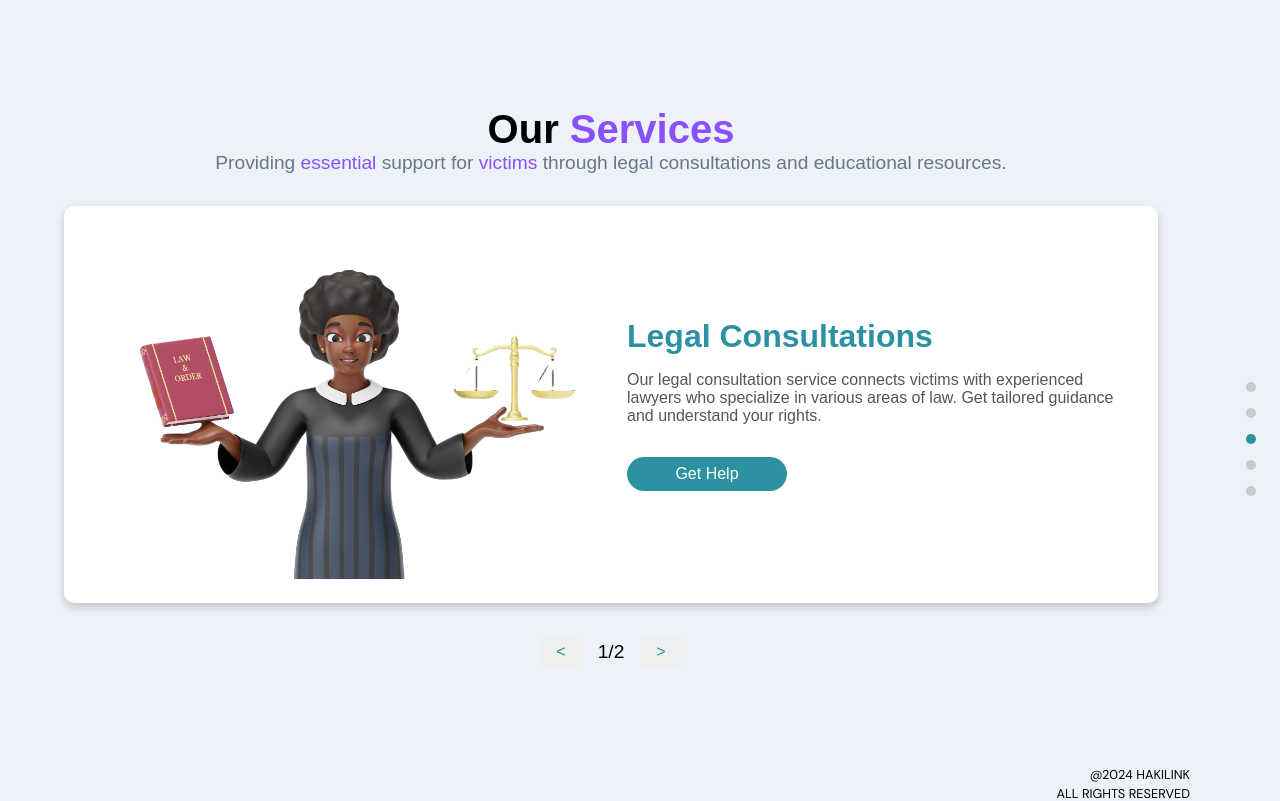
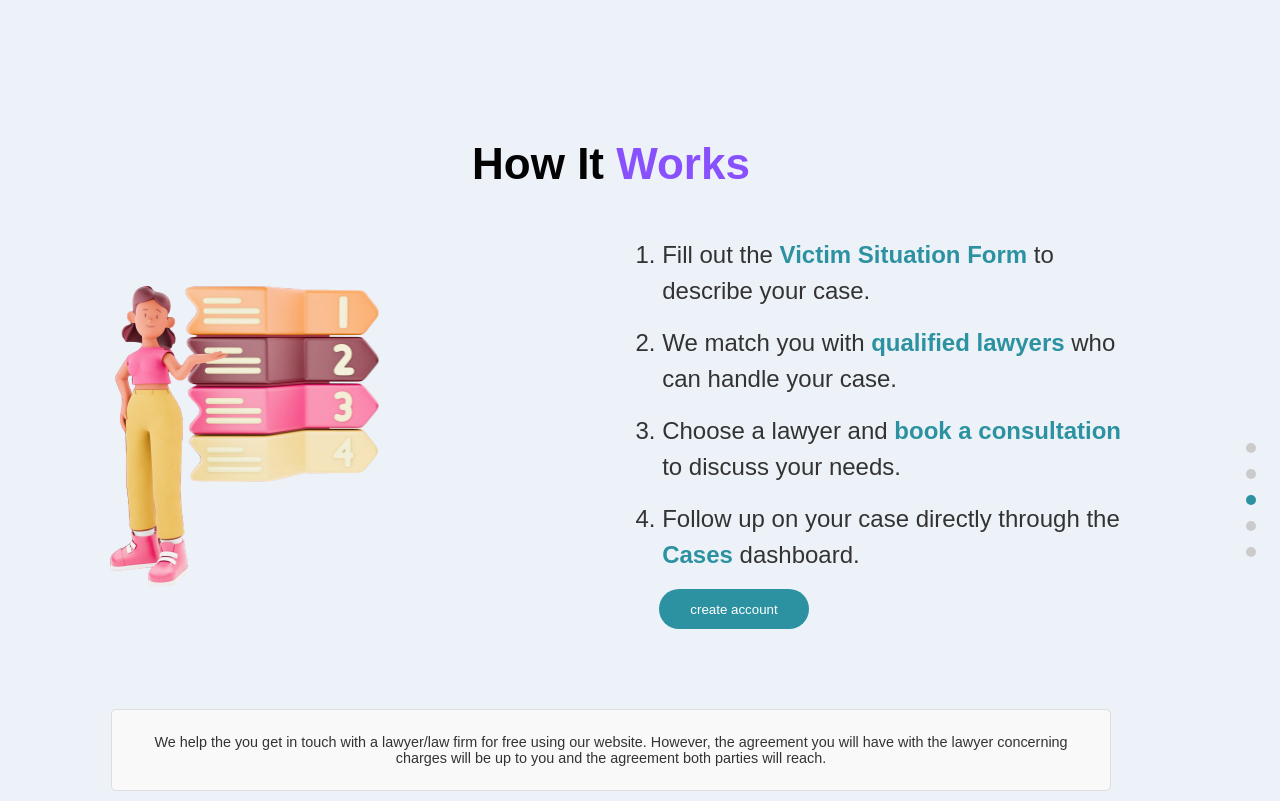
Before and after one commit to Faithkym7/hakilink, a React (Create React App) app: page / in a window 1280 px wide. Shown: the part 1600-2401 px from the top of the page. Built offline with nearby package versions, Linux system fonts and the light colour scheme; no server answers.

Commit message:
chore: How it works

```diff
--- a/src/App.js
+++ b/src/App.js
@@ -1,6 +1,6 @@
 import React from 'react';
 import './App.scss';
-import { Header, About, Services, Footer } from './scenes';
+import { Header, About, Services, Footer, HowItWorks } from './scenes';
 import { DashboardLayout, Error404, Navbar } from './components';
 import { BrowserRouter as Router, Route, Routes } from 'react-router-dom';
 import { Login, Signup } from './auth';
@@ -23,6 +23,7 @@ function App() {
                 <Navbar />
                 <Header />
                 <About />
+                <HowItWorks/>
                 <Services />
                 <Footer />
               </>
--- a/src/components/Navbar/Navbar.jsx
+++ b/src/components/Navbar/Navbar.jsx
@@ -17,7 +17,7 @@ const Navbar = () => {
       </div>
 
       <ul className="app__navbar-links">
-        {['home', 'about', 'services', 'contact'].map((item) => (
+        {['home', 'about','how it works', 'services', 'contact'].map((item) => (
           <li className="app__flex p-text" key={`link-${item}`}>
             <div />
             <a href={`#${item}`}>{item}</a>
--- a/src/components/NavigationDots.jsx
+++ b/src/components/NavigationDots.jsx
@@ -5,7 +5,7 @@ import React from 'react';
 
 const NavigationDots = ({ active }) => (
   <div className="app__navigation">
-    {['home', 'about', 'services', 'testimonials', 'contact'].map((item, index) => (
+    {['home', 'about','how it works', 'services', 'contact'].map((item, index) => (
       <a
         href={`#${item}`}
         key={item + index}
--- a/src/constants/images.js
+++ b/src/constants/images.js
@@ -13,6 +13,8 @@ import anne from '../assets/Anne.jpeg';
 import mary from '../assets/Mary.jpeg';
 import maina from '../assets/Maina.jpeg';
 import bridget from '../assets/Bridget.jpeg';
+import grace from '../assets/Grace.jpeg';
+import how from '../assets/How.png';
 
 const images =  {
     logo,
@@ -28,8 +30,10 @@ const images =  {
     mary,
     maina,
     bridget,
+    grace,
     care,
-    error404
+    error404,
+    how
 };
 
 export default images;
--- a/src/scenes/About/About.jsx
+++ b/src/scenes/About/About.jsx
@@ -53,7 +53,7 @@ const About = () => {
             <p className="member-role">Co-Founder </p>
           </div>
           <div className="team-member">
-            <img src={images.member} alt="Team Member 3" />
+            <img src={images.grace} alt="Team Member 3" />
             <h3 className="member-name">Grace Mutheu</h3>
             <p className="member-role">Co-Founder </p>
           </div>
--- a/src/scenes/About/About.scss
+++ b/src/scenes/About/About.scss
@@ -22,7 +22,7 @@
     }
 
     @media screen and (max-width: 2000px){
-      padding: 2rem;
+      padding: 3rem;
     }
 
     &-info {
--- /dev/null
+++ b/src/scenes/How/HowItWorks.jsx
@@ -0,0 +1,45 @@
+import React from 'react';
+import { AppWrap } from '../../Wrapper';
+import './HowItWorks.scss';
+import{images} from '../../constants/index'
+import { useNavigate } from 'react-router-dom';
+
+const HowItWorks = () => {
+    const navigate = useNavigate();
+  return (
+    <div className="how-it-works-container">
+        <h2 className='head-text'>How It <span>Works</span></h2>
+      <div className="how-it-works-content">
+
+        {/* Left Text Section */}
+        <div className="image-section">
+          <img src={images.how} alt="Process Illustration" />
+        </div>
+
+        {/* Right Image Section */}
+        <div className="steps">
+
+          <ol>
+            <li>Fill out the <strong>Victim Situation Form</strong> to describe your case.</li>
+            <li>We match you with <strong>qualified lawyers</strong> who can handle your case.</li>
+            <li>Choose a lawyer and <strong>book a consultation</strong> to discuss your needs.</li>
+            <li>Follow up on your case directly through the <strong>Cases</strong> dashboard.</li>
+          </ol>
+
+          <button onClick={() => navigate('/sign-up')}>create account</button>
+        </div>
+      </div>
+
+      {/* Notice Section */}
+      <div className="notice">
+        <p>
+          We help the you get in touch with a lawyer/law firm for free using our website. However,
+          the agreement you will have with the lawyer concerning charges will be up to you and the
+          agreement both parties will reach.
+        </p>
+      </div>
+    </div>
+  );
+};
+
+export default  AppWrap(HowItWorks, 'how it works');
--- /dev/null
+++ b/src/scenes/How/HowItWorks.scss
@@ -0,0 +1,93 @@
+.how-it-works-container {
+    display: flex;
+    flex-direction: column;
+    align-items: center;
+    padding: 2rem;
+    font-family: Arial, sans-serif;
+    color: #333;
+
+    .how-it-works-content {
+      display: flex;
+      flex-wrap: wrap;
+      gap: 2rem;
+      max-width: 1200px;
+      width: 100%;
+      margin-bottom: 2rem;
+
+      @media screen and (max-width: 1200px) {
+        flex-direction: column;
+        align-items: center;
+        padding: 2rem;
+      }
+
+      .steps {
+        flex: 1;
+        padding: 3rem 1rem;
+
+
+        ol {
+          font-size: 1.5rem;
+          line-height: 1.5;
+          padding-left: 1.2rem;
+            @media screen and (max-width:1200px) {
+                font-size: 1rem;
+            }
+          li {
+            margin-bottom: 1rem;
+            font-weight: 400;
+
+            strong {
+              color: var(--tertiary-color);
+            }
+          }
+        }
+        button{
+            margin: 0 1rem;
+            width: 150px;
+            height: 40px;
+            border-radius: 25px;
+            border: none;
+            color: #fff;
+            background-color: var(--tertiary-color);
+            &:hover {
+                background-color: var(--secondary-color);
+            }
+
+            @media screen and (max-width: 900px) {
+                display: none;
+            }
+        }
+      }
+
+      .image-section {
+        flex: 1;
+        display: flex;
+        justify-content: center;
+        align-items: center;
+        padding: 1rem;
+
+        img {
+          max-width: 100%;
+          height: auto;
+
+        }
+      }
+    }
+
+    .notice {
+      font-size: 0.9rem;
+      color: #666;
+      background-color: #f9f9f9;
+      padding: 1.5rem;
+      max-width: 1000px;
+      text-align: center;
+      border: 1px solid #ddd;
+      border-radius: 5px;
+
+      p {
+        margin: 0;
+        color: #333;
+        font-weight: 500;
+      }
+    }
+  }
--- a/src/scenes/index.js
+++ b/src/scenes/index.js
@@ -1,4 +1,5 @@
 export {default as Header} from './Header/Header';
 export {default as About} from './About/About';
+export {default as HowItWorks} from './How/HowItWorks'
 export{ default as Services} from './Services/Services';
 export {default as Footer} from './Footer/Footer'
```
Also changed, not shown: src/assets/Grace.jpeg (added), src/assets/How.png (added).
